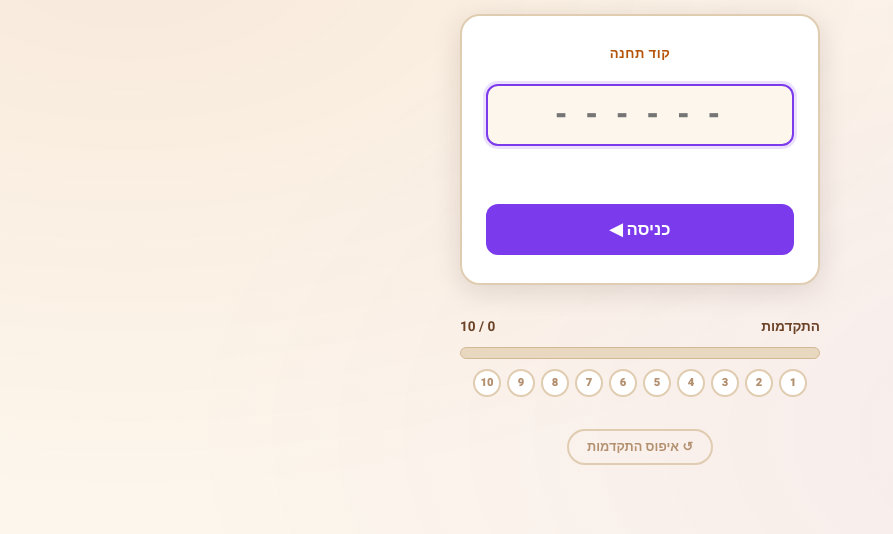
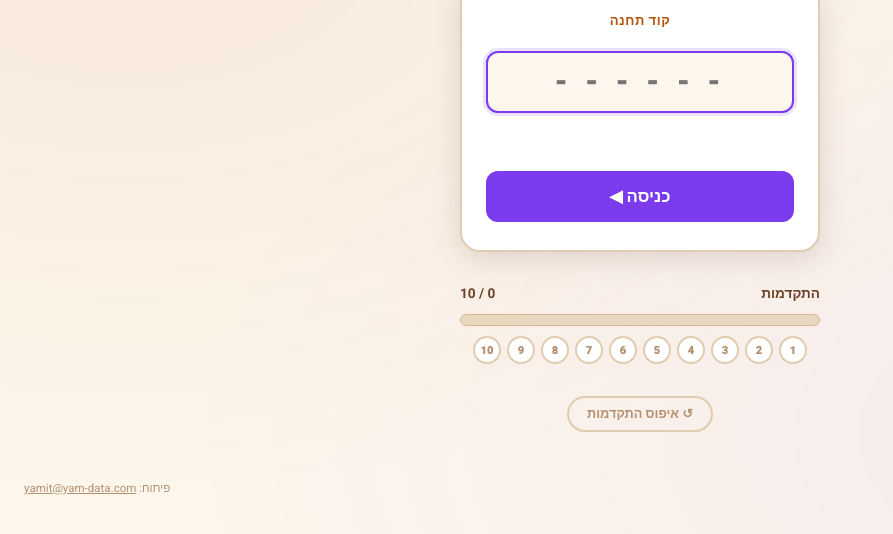
Before and after one commit to YL2000teach/afikoman4_7, a plain HTML site: page index.html in a window 1280 px wide. Shown: the part 206-740 px from the top of the page, without its empty margins (0-893 px from the left). Drawn offline with Linux system fonts and the light colour scheme.

Commit message:
Update index.html

```diff
--- a/index.html
+++ b/index.html
@@ -232,6 +232,7 @@ body::before {
   </div>
 
   <button class="btn-reset-all" onclick="resetAll()">↺ איפוס התקדמות</button>
+  <div style="width:100%;text-align:left;font-size:0.72rem;color:#b39070;padding:0 4px;margin-top:16px;">פיתוח: <a href="mailto:yamit@yam-data.com" style="color:#b39070;">yamit@yam-data.com</a></div>
 </div>
 
 <!-- ══ PUZZLE ══ -->
```
